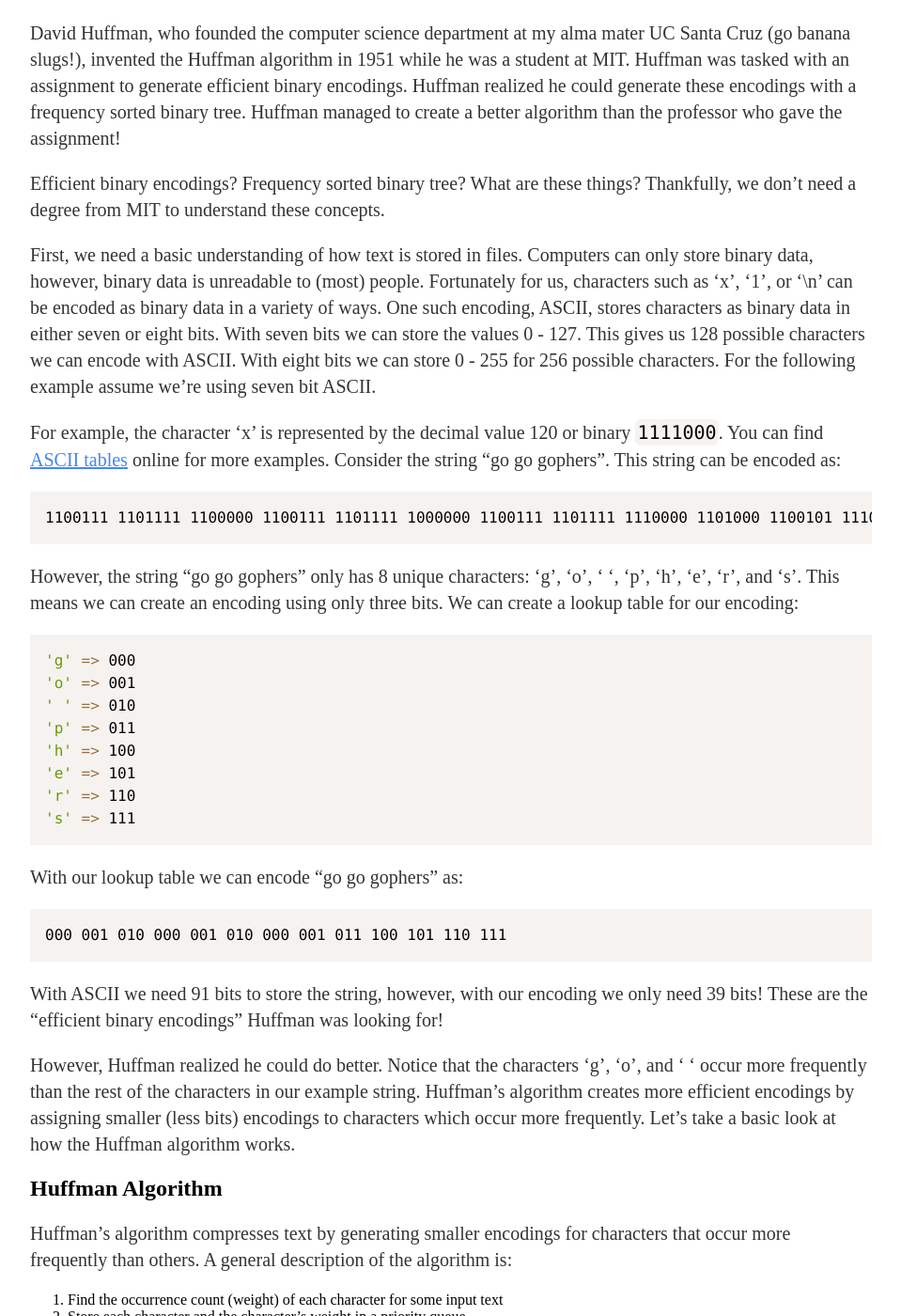
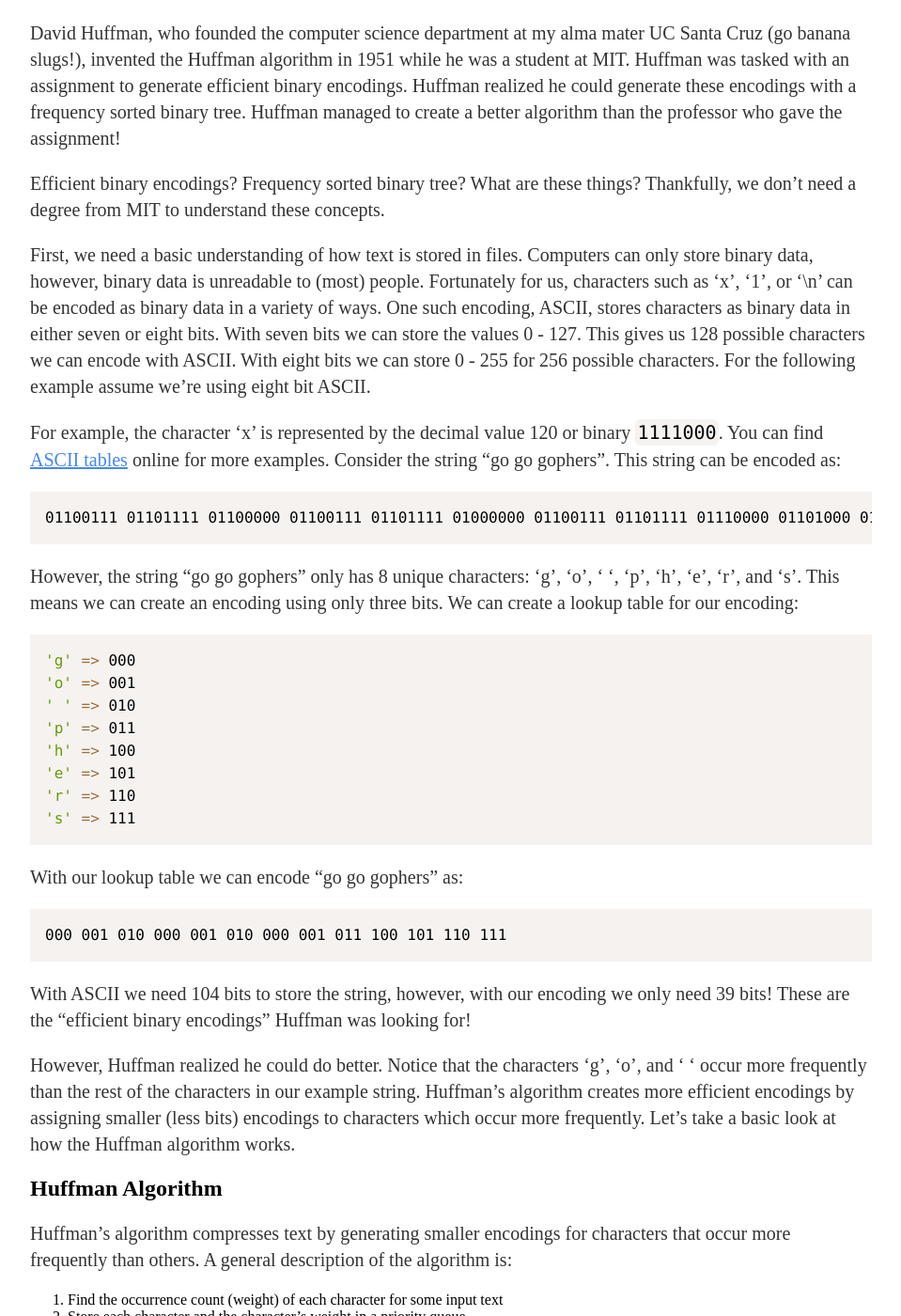
Before and after one commit to nickdichev/nickdichev.github.io, a Jekyll site: the page built from _posts/2019-05-04-huffman-elixir-part1.md, in a window 1280 px wide and 1400 px high, scrolled down 608 px. Shown: the whole window at 94% size, without its empty margins (160-1119 px from the left). Built offline with Jekyll 4.4.1, drawn with Linux system fonts in a browser that asks for light colours.

Commit message:
Update blog post 1 to use eight bit ascii

````diff
--- a/_posts/2019-05-04-huffman-elixir-part1.md
+++ b/_posts/2019-05-04-huffman-elixir-part1.md
@@ -18,12 +18,12 @@ David Huffman, who founded the computer science department at my alma mater UC S
 
 Efficient binary encodings? Frequency sorted binary tree? What are these things? Thankfully, we don't need a degree from MIT to understand these concepts.
 
-First, we need a basic understanding of how text is stored in files. Computers can only store binary data, however, binary data is unreadable to (most) people. Fortunately for us, characters such as 'x', '1', or '\n' can be encoded as binary data in a variety of ways. One such encoding, ASCII, stores characters as binary data in either seven or eight bits. With seven bits we can store the values 0 - 127. This gives us 128 possible characters we can encode with ASCII. With eight bits we can store 0 - 255 for 256 possible characters. For the following example assume we're using seven bit ASCII.
+First, we need a basic understanding of how text is stored in files. Computers can only store binary data, however, binary data is unreadable to (most) people. Fortunately for us, characters such as 'x', '1', or '\n' can be encoded as binary data in a variety of ways. One such encoding, ASCII, stores characters as binary data in either seven or eight bits. With seven bits we can store the values 0 - 127. This gives us 128 possible characters we can encode with ASCII. With eight bits we can store 0 - 255 for 256 possible characters. For the following example assume we're using eight bit ASCII.
 
 For example, the character 'x' is represented by the decimal value 120 or binary `1111000`. You can find [ASCII tables](https://www.ascii-code.com/) online for more examples. Consider the string "go go gophers". This string can be encoded as:
 
 ```bash
-1100111 1101111 1100000 1100111 1101111 1000000 1100111 1101111 1110000 1101000 1100101 1110010 1110011
+01100111 01101111 01100000 01100111 01101111 01000000 01100111 01101111 01110000 01101000 01100101 01110010 01110011
 ```
 
 However, the string "go go gophers" only has 8 unique characters: 'g', 'o', ' ', 'p', 'h', 'e', 'r', and 's'. This means we can create an encoding using only three bits. We can create a lookup table for our encoding:
@@ -45,7 +45,7 @@ With our lookup table we can encode "go go gophers" as:
 000 001 010 000 001 010 000 001 011 100 101 110 111
 ```
 
-With ASCII we need 91 bits to store the string, however, with our encoding we only need 39 bits! These are the "efficient binary encodings" Huffman was looking for!
+With ASCII we need 104 bits to store the string, however, with our encoding we only need 39 bits! These are the "efficient binary encodings" Huffman was looking for!
 
 However, Huffman realized he could do better. Notice that the characters 'g', 'o', and ' ' occur more frequently than the rest of the characters in our example string. Huffman's algorithm creates more efficient encodings by assigning smaller (less bits) encodings to characters which occur more frequently. Let's take a basic look at how the Huffman algorithm works.
 
````
